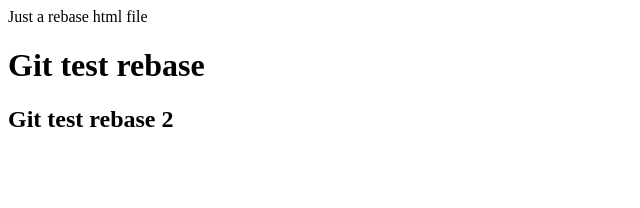
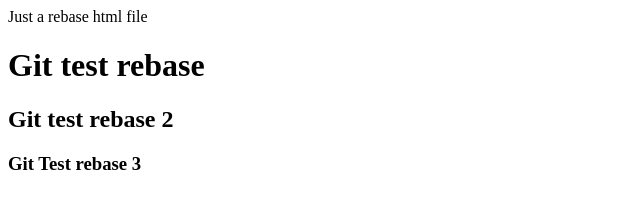
Before and after one commit to MinhTriJVB/First-Repository, a plain HTML site: page index.html in a window 1280 px wide. Shown: the whole page, without its empty margins (0-640 px from the left). Drawn offline with Linux system fonts and the light colour scheme.

Commit message:
test rebase 3

```diff
--- a/index.html
+++ b/index.html
@@ -3,11 +3,12 @@
 <head>
     <meta charset="UTF-8">
     <meta name="viewport" content="width=device-width, initial-scale=1.0">
-    <title>Rebase</title>
+    <title>Test Rebase</title>
 </head>
 <body>
     Just a rebase html file
     <h1>Git test rebase</h1>
     <h2>Git test rebase 2</h2>
+    <h3>Git Test rebase 3</h3>
 </body>
 </html>
```
